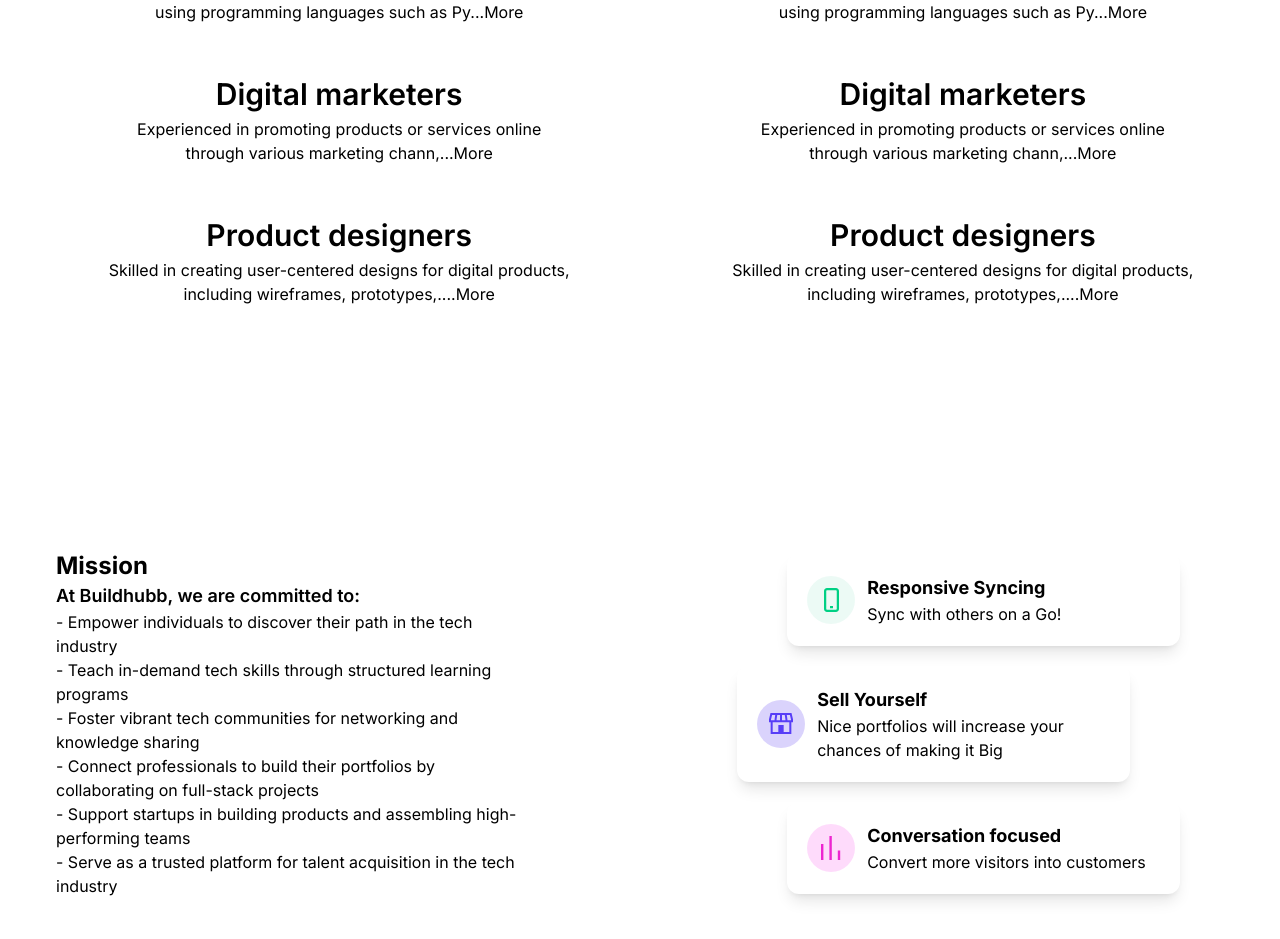
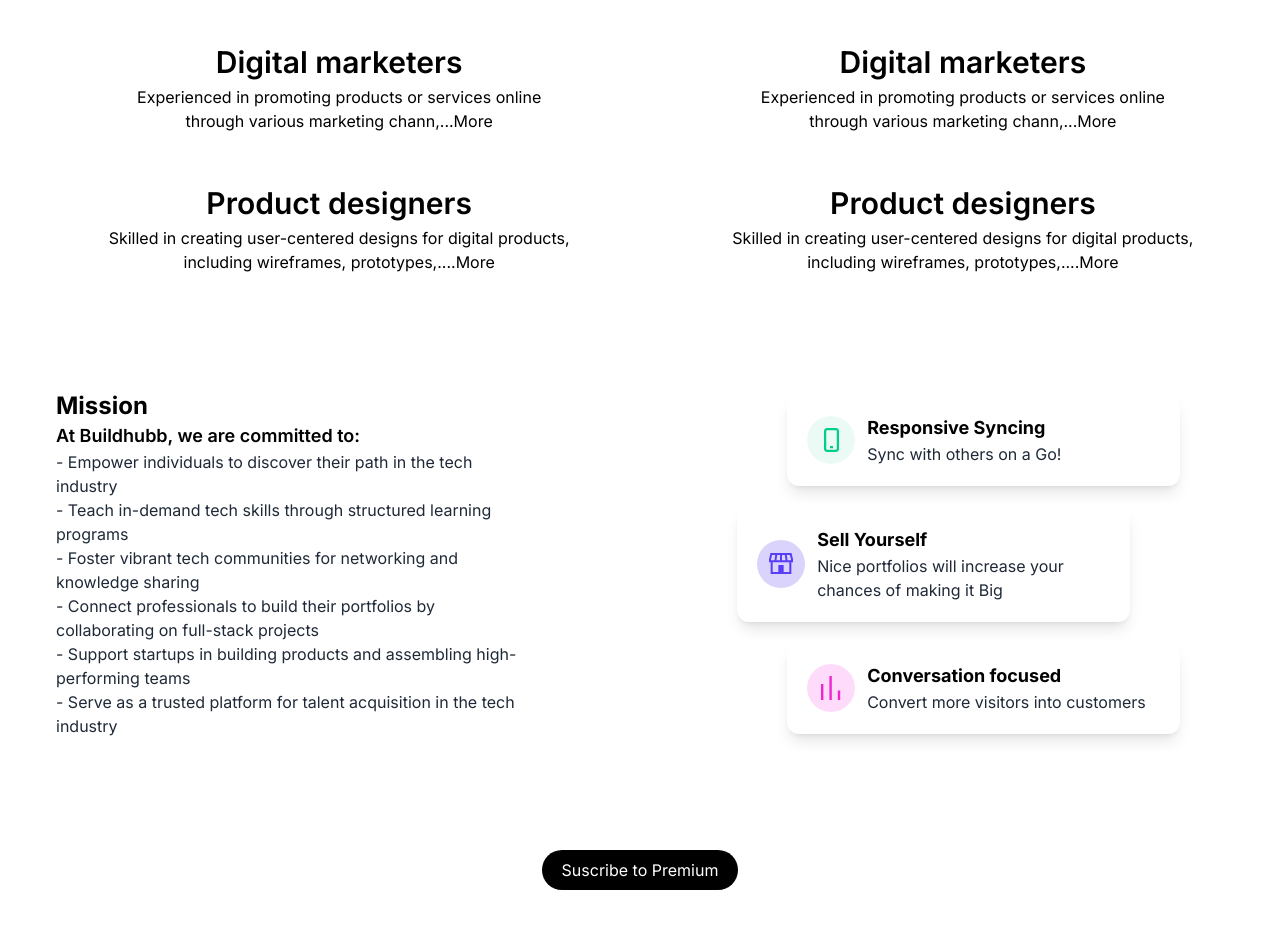
Before and after one commit to Hicode-dev/buildHub, a Next.js app: page / in a window 1280 px wide. Shown: the part 2432-3371 px from the top of the page. Before the commit the page ends 3346 px from the top, so only its background shows below. Built offline with nearby package versions, Linux system fonts and the light colour scheme.

Commit message:
done some modifications

```diff
--- a/src/app/Components/FourthBanner/page.jsx
+++ b/src/app/Components/FourthBanner/page.jsx
@@ -4,7 +4,7 @@
 
 const page = () => {
   return (
-    <div className="grid md:grid-cols-2 py-32 items-center">
+    <div className="grid md:grid-cols-2 pt-24 items-center">
       <div className="grid grid-cols-2 gap-6 max-w-[500px]">
         <VissionCard
           value="100+"
--- a/src/app/Components/MissionCard.jsx
+++ b/src/app/Components/MissionCard.jsx
@@ -8,7 +8,7 @@
         </div>
         <div className='grid text-start ml-3'>
             <h5 className='text-lg font-bold '>{title}</h5>
-            <p className='text-xm'>{text}</p>
+            <p className='text-xm text-gray-800'>{text}</p>
         </div>
     </div>
   )
--- a/src/app/Components/MissionPage.jsx
+++ b/src/app/Components/MissionPage.jsx
@@ -1,6 +1,7 @@
 import React from "react";
 import SideCard from "./SIdeCard";
 import MissionCard from "./MissionCard";
+import Button from "./Button";
 
 const MissionPage = () => {
   return (
@@ -8,8 +9,10 @@
       <div className="grid md:flex justify-between items-center">
         <div>
           <h1 className="text-2xl font-bold">Mission</h1>
-          <p className="text-lg font-semibold">At Buildhubb, we are committed to:</p>
-          <p>
+          <p className="text-lg font-semibold">
+            At Buildhubb, we are committed to:
+          </p>
+          <p className="text-gray-800 text-md">
             - Empower individuals to discover their path in the tech <br />{" "}
             industry <br /> - Teach in-demand tech skills through structured
             learning <br /> programs <br /> - Foster vibrant tech communities
@@ -105,6 +108,12 @@
           </div>
         </div>
       </div>
+      <div className="text-center py-24">
+        <Button
+          className="mx-4 bg-black text-white rounded-3xl py-2 px-5"
+          text="Suscribe to Premium"
+        />
+      </div>
     </div>
   );
 };
--- /dev/null
+++ b/src/app/Components/TrustedCards.jsx
@@ -0,0 +1,13 @@
+import React from 'react'
+
+const TrustedCards = ({rating, text, name}) => {
+  return (
+    <div className='text-start p-4 rounded-lg shadow-lg '>
+        <div className='flex items-center '>{rating}</div>
+        <p>{text}</p>
+        <p>{name}</p>
+    </div>
+  )
+}
+
+export default TrustedCards
--- /dev/null
+++ b/src/app/Components/TrustedPage.jsx
@@ -0,0 +1,16 @@
+import React from 'react'
+import TrustedCards from './TrustedCards'
+
+const TrustedPage = () => {
+  return (
+    <div>
+        <div className="w-100 h-[70vh] bg-[#EFEBEF]">
+            <h1 className='text-3xl font-bold '>Trusted by over 1000 happy applicants</h1>
+            <p className='text-md text-gray-800'>Don’t just take our word for it, hear what members of our friendly community have to say about us</p>
+    <TrustedCards rating=""/>
+        </div>
+    </div>
+  )
+}
+
+export default TrustedPage
```
